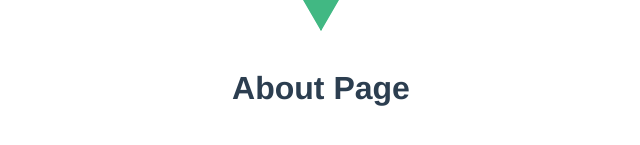
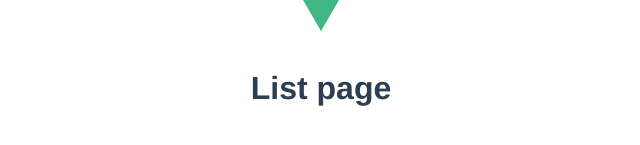
Before and after one commit to engelcituk/vuejs-cero-experto, a Vue app in the folder 05-rutas-ciclo/: page / in a window 1280 px wide. Shown: the part 215-360 px from the top of the page, without its empty margins (319-959 px from the left). Built offline with nearby package versions, Linux system fonts and the light colour scheme.

Commit message:
Configuración manual del Vue Router

```diff
--- a/05-rutas-ciclo/package.json
+++ b/05-rutas-ciclo/package.json
@@ -8,7 +8,8 @@
   },
   "dependencies": {
     "core-js": "^3.6.5",
-    "vue": "^3.0.0"
+    "vue": "^3.0.0",
+    "vue-router": "^4.0.11"
   },
   "devDependencies": {
     "@vue/cli-plugin-babel": "~4.5.0",
--- a/05-rutas-ciclo/src/App.vue
+++ b/05-rutas-ciclo/src/App.vue
@@ -1,16 +1,15 @@
 <template>
   <div>
     <img alt="Vue logo" src="./assets/logo.png">
-    <AboutPage/>
+    <router-view/>
   </div>
 </template>
 
 <script>
-import AboutPage from '@/modules/pokemon/pages/AboutPage'
 export default {
   name: 'App',
   components: {
-    AboutPage
+
   }
 }
 </script>
--- a/05-rutas-ciclo/src/main.js
+++ b/05-rutas-ciclo/src/main.js
@@ -1,4 +1,8 @@
 import { createApp } from 'vue'
 import App from './App.vue'
+import router from './router/router'
 
-createApp(App).mount('#app')
+
+createApp(App)
+    .use(router)
+    .mount('#app')
--- /dev/null
+++ b/05-rutas-ciclo/src/router/router.js
@@ -0,0 +1,20 @@
+import { createRouter, createWebHashHistory } from 'vue-router'
+
+import AboutPage from '@/modules/pokemon/pages/AboutPage'
+import ListPage from '@/modules/pokemon/pages/ListPage'
+import PokemonPage from '@/modules/pokemon/pages/PokemonPage'
+
+
+const routes = [
+    { path: '/', component: ListPage },
+    { path: '/about', component: AboutPage },
+    { path: '/id', component: PokemonPage },
+]
+
+const router = createRouter({
+    // 4. Provide the history implementation to use. We are using the hash history for simplicity here.
+    history: createWebHashHistory(),
+    routes, // short for `routes: routes`
+})
+
+export default router
```
Also changed, not shown: 1 other file (tests, documents, lock files or other folders).
